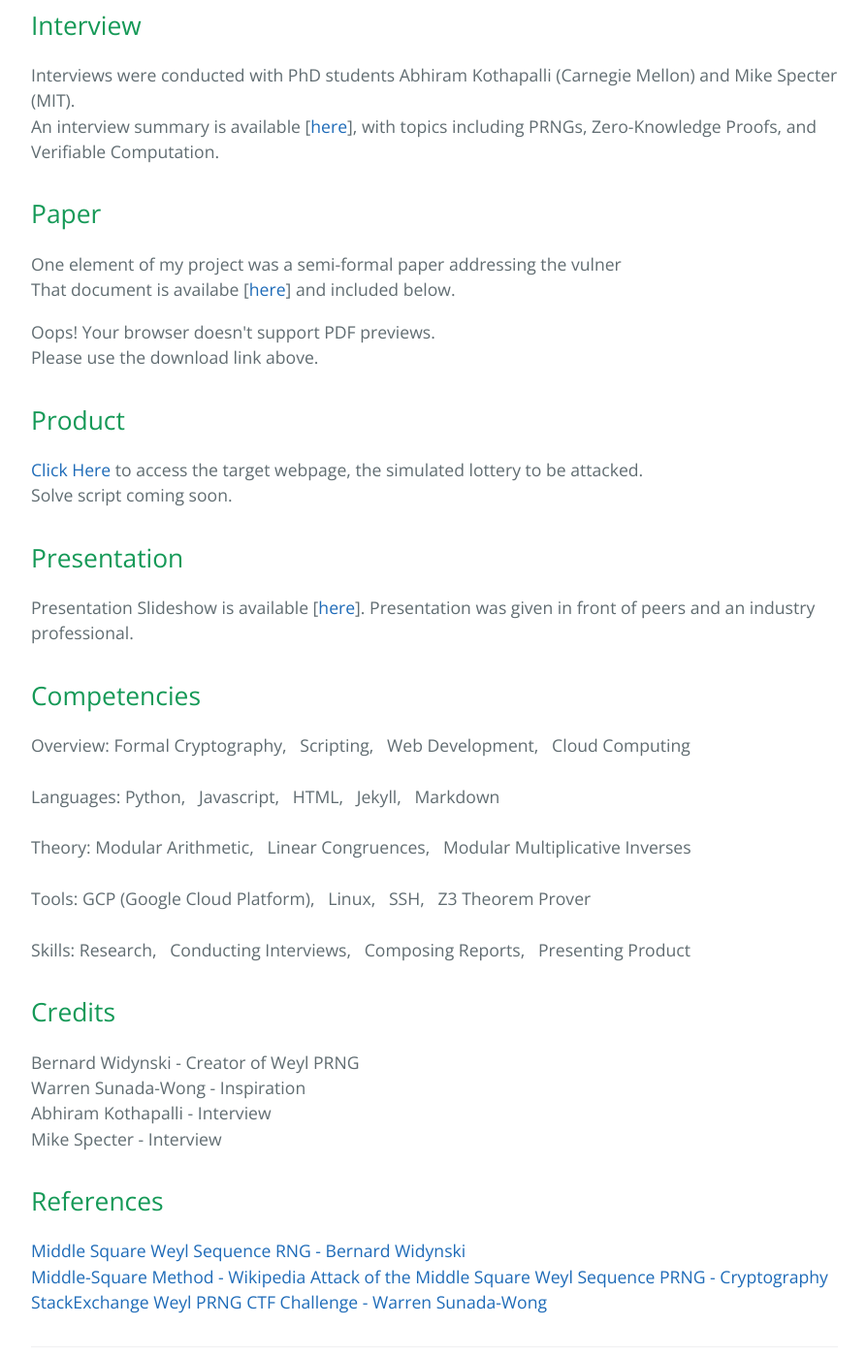
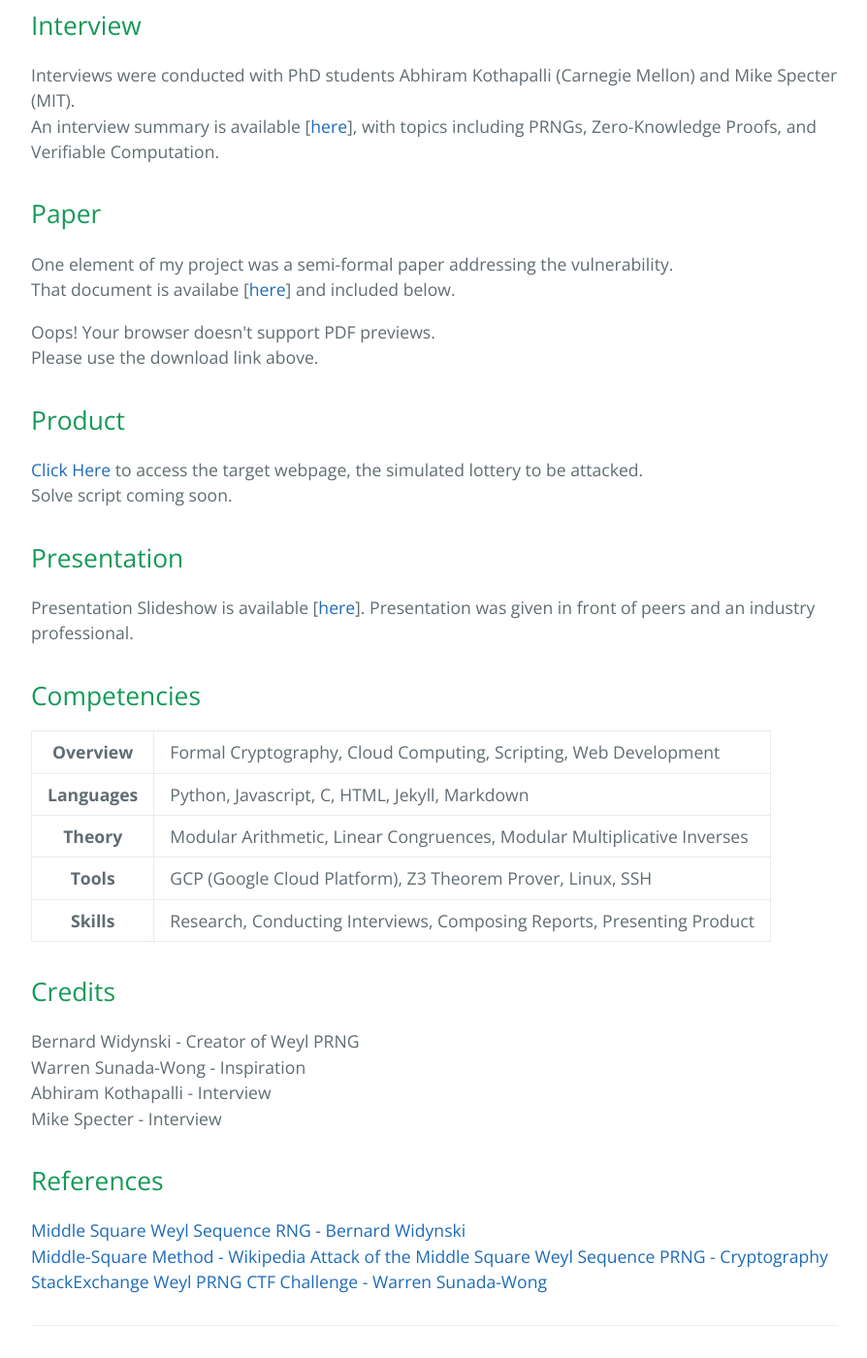
Before and after one commit to AdnanSlef/AdnanSlef.github.io, a Jekyll site: the page built from _posts/2020-10-15-senior-capstone.md, in a window 1280 px wide and 1400 px high, scrolled down 714 px. Shown: the whole window at 97% size, without its empty margins (192-1086 px from the left). Built offline with Jekyll 4.4.1, drawn with Linux system fonts in a browser that asks for light colours.

Commit message:
Make capstone competencies a table

```diff
--- a/_posts/2020-10-15-senior-capstone.md
+++ b/_posts/2020-10-15-senior-capstone.md
@@ -23,7 +23,7 @@ An interview summary is available \[[here](https://aself3-files.adrianself.me/Cy
 
 ## Paper
 
-One element of my project was a semi-formal paper addressing the vulner\
+One element of my project was a semi-formal paper addressing the vulnerability.\
 That document is availabe \[[here](https://aself3-files.adrianself.me/Cybersecurity_Senior_Capstone/Senior_Capstone_Finished.pdf)\] and included below.
 <object data="https://aself3-files.adrianself.me/Cybersecurity_Senior_Capstone/Senior_Capstone_Finished.pdf" type="application/pdf" height="600px" width="100%">
     Oops! Your browser doesn't support PDF previews.<br>
@@ -42,15 +42,28 @@ Presentation Slideshow is available \[[here](https://aself3-files.adrianself.me/
 
 ## Competencies
 
-Overview: Formal Cryptography, &nbsp;&nbsp;Scripting,&nbsp;&nbsp; Web Development,&nbsp;&nbsp; Cloud Computing<br>
-<br>
-Languages: Python,&nbsp;&nbsp; Javascript,&nbsp;&nbsp; HTML,&nbsp;&nbsp; Jekyll,&nbsp;&nbsp; Markdown<br>
-<br>
-Theory: Modular Arithmetic,&nbsp;&nbsp; Linear Congruences, &nbsp;&nbsp;Modular Multiplicative Inverses<br>
-<br>
-Tools: GCP (Google Cloud Platform), &nbsp;&nbsp;Linux, &nbsp;&nbsp;SSH, &nbsp;&nbsp;Z3 Theorem Prover<br>
-<br>
-Skills: Research, &nbsp;&nbsp;Conducting Interviews, &nbsp;&nbsp;Composing Reports, &nbsp;&nbsp;Presenting Product
+<table>
+    <tr>
+        <th>Overview</th>
+        <td>Formal Cryptography, Cloud Computing, Scripting, Web Development</td>
+    </tr>
+    <tr>
+		<th>Languages</th>
+        <td>Python, Javascript, C, HTML, Jekyll, Markdown</td>
+    </tr>
+    <tr>
+		<th>Theory</th>
+        <td>Modular Arithmetic, Linear Congruences, Modular Multiplicative Inverses</td>
+    </tr>
+    <tr>
+		<th>Tools</th>
+        <td>GCP (Google Cloud Platform), Z3 Theorem Prover, Linux, SSH</td>
+    </tr>
+    <tr>
+		<th>Skills</th>
+        <td>Research, Conducting Interviews, Composing Reports, Presenting Product</td>
+    </tr>
+</table>
 
 ## Credits
 
```
